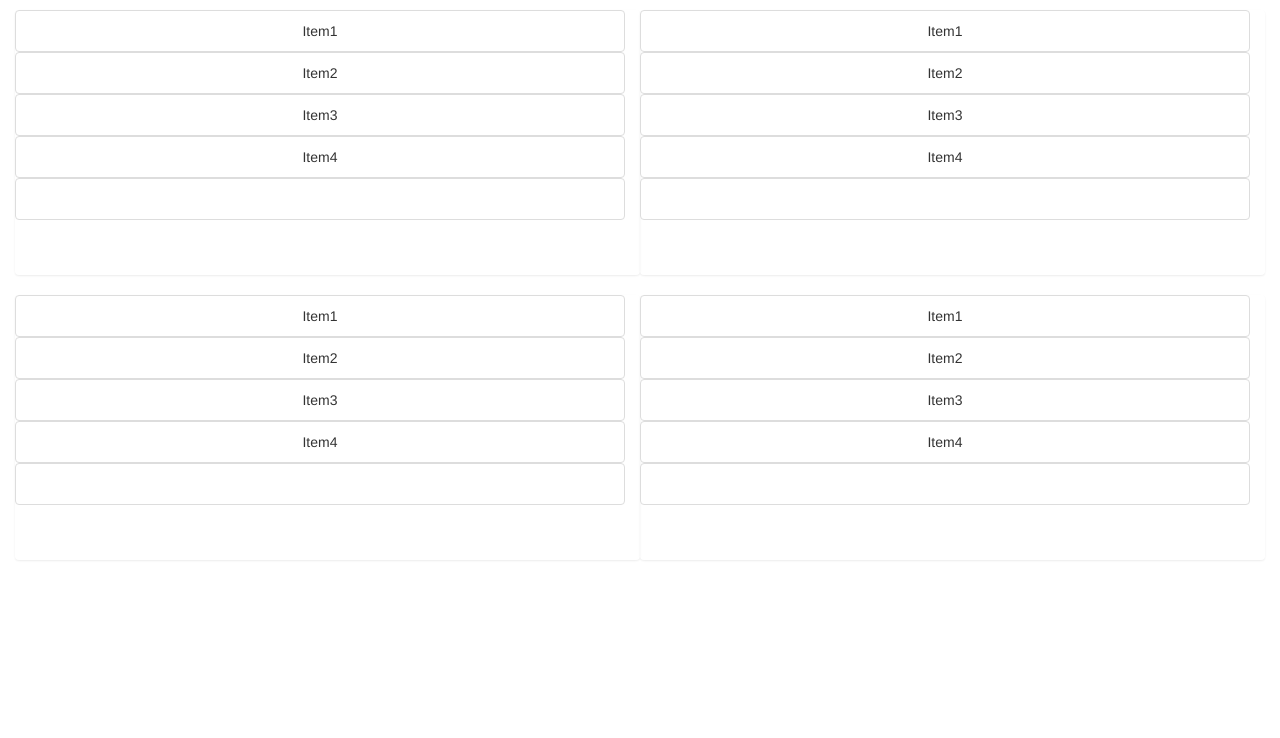
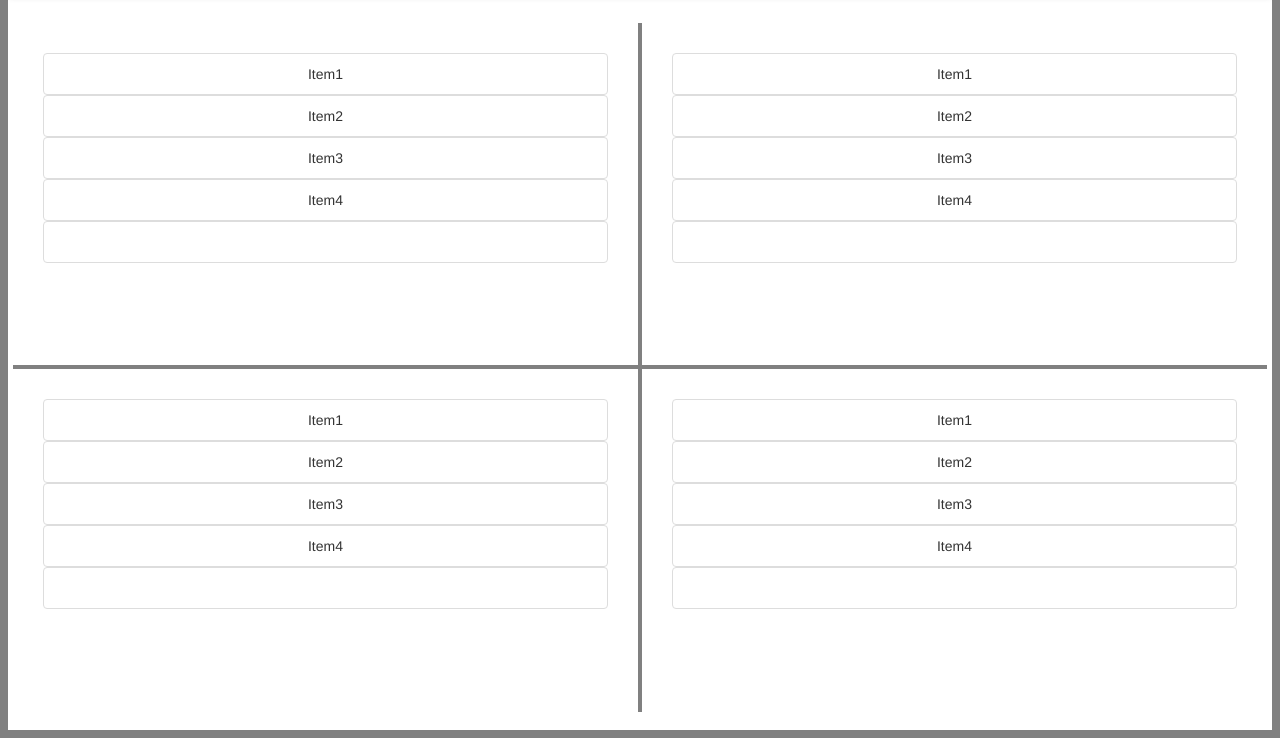
Before and after one commit to fkotsian/prioritizr, a plain HTML site: page index.html in a window 1280 px wide. Shown: the part 62-800 px from the top of the page. Drawn offline with Linux system fonts and the light colour scheme.

Commit message:
Quadrants have height (1/4 page) and border.
Still need to handle overflow.

```diff
--- a/css/prioritizr.css
+++ b/css/prioritizr.css
@@ -1,3 +1,63 @@
+/***********************************/
+/* QUADRANT SIZING */
+/***********************************/
+
+html, body {
+  padding: 0;
+  margin: 0;
+  height: 100%;
+  min-height: 100%;
+
+  border: 4px solid gray;
+}
+
+#four-quadrant-wrapper {
+  height: 47.5%;
+  width: 100%;
+  padding: 5px;
+}
+
+.quadrant-wrapper {
+  padding: 30px;
+
+  width: 50%;
+  height: 95%;
+  float: left;
+
+  border-color: gray;
+  border-style: solid;
+}
+
+.quadrant-wrapper-1 {
+  border-width: 0 2px 2px 0 !important;
+}
+
+.quadrant-wrapper-2 {
+  border-width: 0 0 2px 2px !important;
+}
+
+.quadrant-wrapper-3 {
+  border-width: 2px 2px 0 0 !important;
+}
+
+.quadrant-wrapper-4 {
+  border-width: 2px 0 0 2px !important;
+}
+
+.equal, .equal > div[class*='col-'] {
+      display: -webkit-box;
+      display: -moz-box;
+      display: -ms-flexbox;
+      display: -webkit-flex;
+      display: flex;
+      flex:1 0 auto;
+}
+
+
+/***********************************/
+/* ITEM STYLES */
+/***********************************/
+
 .extended-input {
   width: 75%;
 }
--- a/index.html
+++ b/index.html
@@ -43,12 +43,12 @@
 
     <div id="four-quadrant-wrapper"
         ng-controller="AppController as appCtrl">
-      <div class="container-fluid">
-        <div class="former-row">
 
-          <div class="quadrant-wrapper list-group col-md-6"
-               ng-repeat="quadrant in appCtrl.quadrants">
-            <div class="quadrant"
+      <div ng-repeat="quadrant in appCtrl.quadrants"
+           class="col-md-6
+                  quadrant-wrapper
+                  quadrant-wrapper-{{$index+1}}">
+        <div class="quadrant-{{$index+1}}"
              ng-model="quadrant.items"
              data-drop="true"
              jqyoui-droppable="{multiple:true}"
@@ -95,8 +95,6 @@
       </div>
 
     </div>
-      </div>
-    </div>
 
     <script type="text/javascript" src="js/bootstrap.min.js"></script>
   </body>
```
Lines whose indentation alone changed are shown as unchanged.
